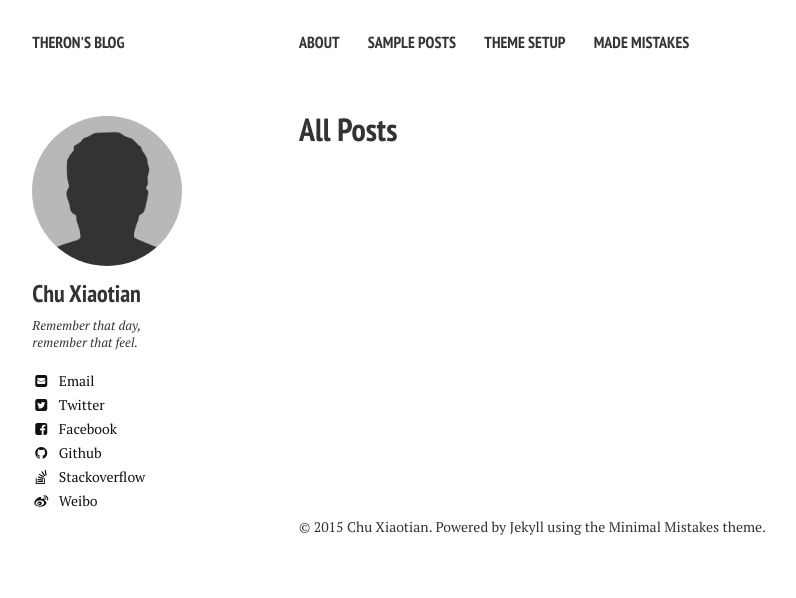
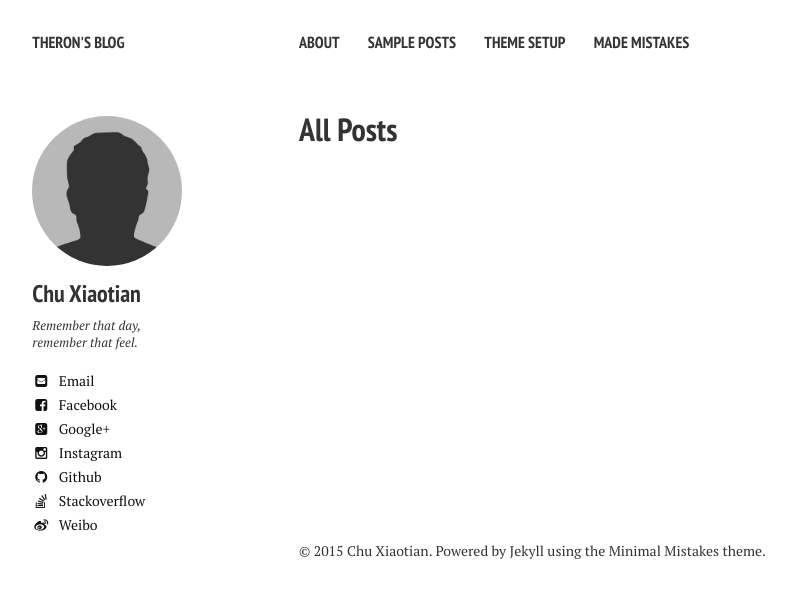
Before and after one commit to tracytheron/theron_blog, a Jekyll site: the page built from posts/index.md, in a window 1280 px wide. Shown: the top 598 px of the page, without its empty margins (21-817 px from the left). Built offline with Jekyll 4.4.1, drawn with Linux system fonts in a browser that asks for light colours; nearby versions of some CDN libraries; some of the changed lines change nothing that is shown.

Commit message:
Update _config.yml

```diff
--- a/_config.yml
+++ b/_config.yml
@@ -31,10 +31,10 @@ owner:
   bio: "Remember that day, remember that feel."
   email: theron.chu@gmail.com
   disqus-shortname: XCHU-CHN
-  twitter: theron.chu@gmail.com
-  facebook: tracytheron
+  twitter:
+  facebook: theron.chu@gmail.com
   google:
-    plus: #username
+    plus: theron.chu@gmail.com
     analytics:
     verify:
     ad-client:
@@ -44,7 +44,7 @@ owner:
   stackoverflow: http://stackoverflow.com/users/1921007/tracy-theron
   linkedin: #username
   xing: #username
-  instagram: #username
+  instagram: tracytheron
   lastfm: #username
   tumblr: #username
   pinterest: #username
```
